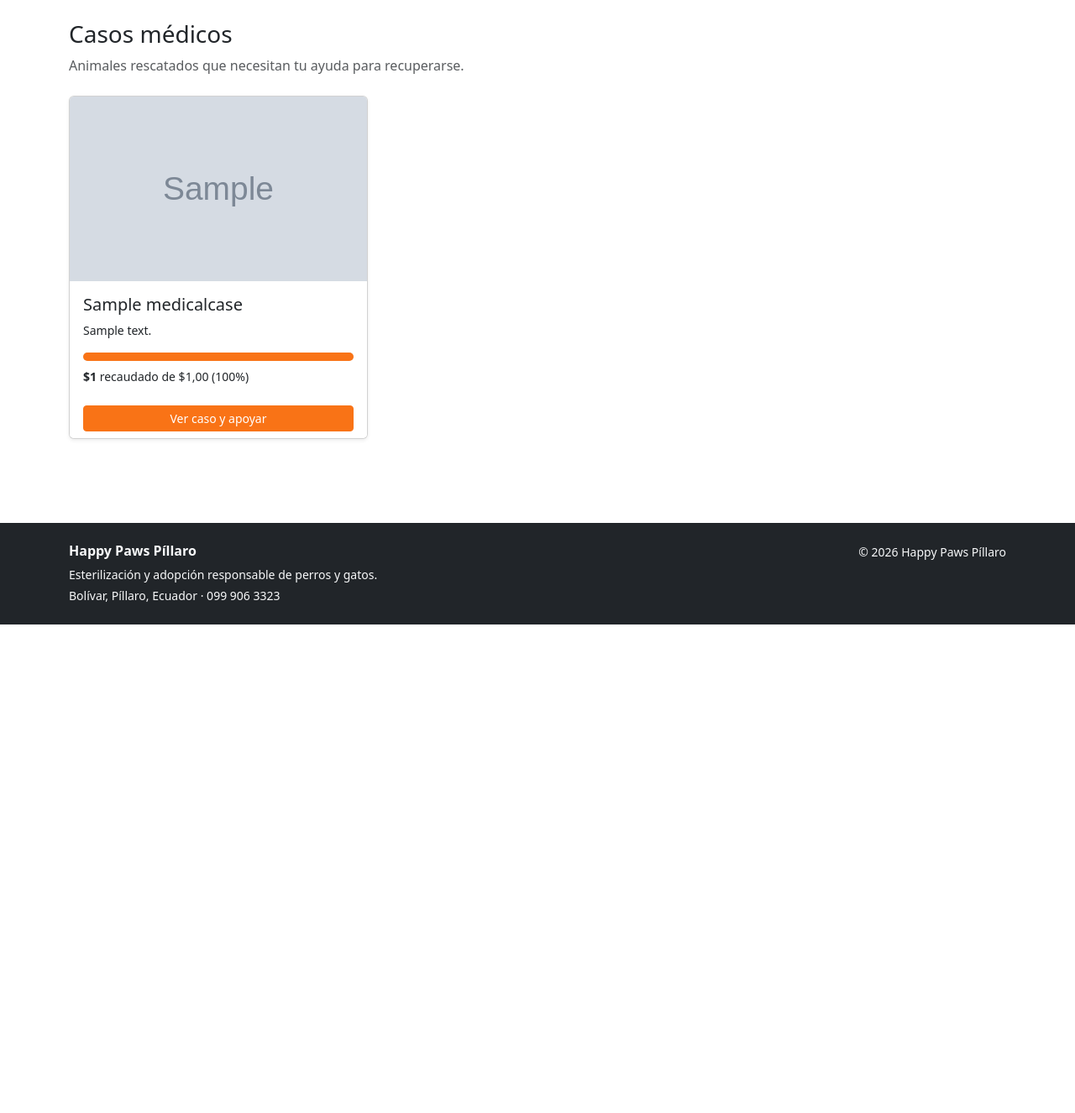
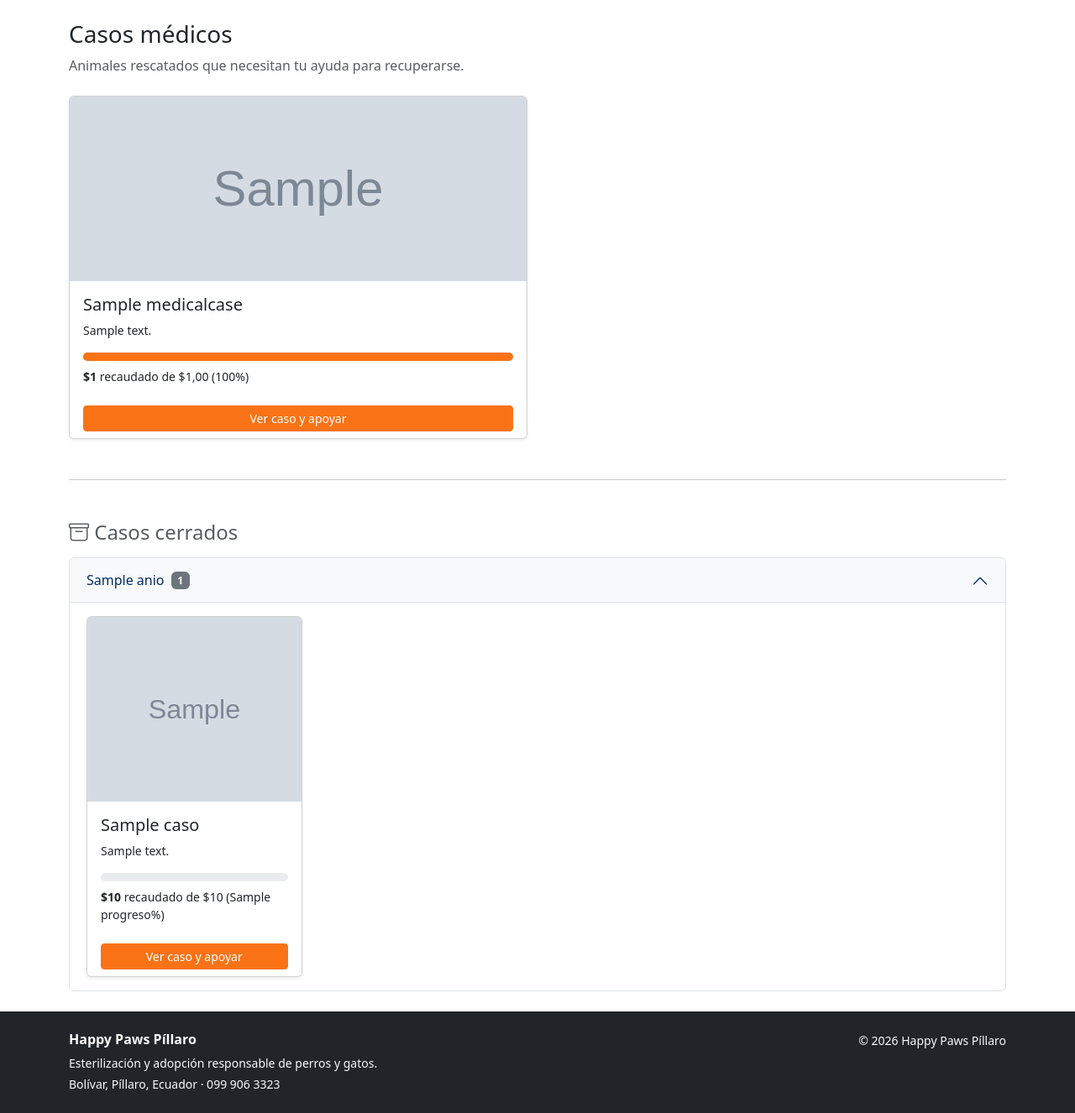
Before and after one commit to happypawspillaro/happypaws, a Django app: template web/code/templates/medical_cases/list.html in a window 1280 px wide. Shown: the part 56-1382 px from the top of the page at 84% size. Before the commit the page ends 800 px from the top, so only its background shows below. Run offline with Django 5.2, Linux system fonts and the light colour scheme; tables that the repository leaves empty hold one stand-in row (values such as "Sample post"); the template is opened without the code that fills it: values that come from a table or form of the project are taken from there, most other values are stand-ins (such as "Sample title", 1, 10 or a date in 2020); grey boxes marked "Sample" are stand-in pictures.

Commit message:
mejora: casos cerrados agrupados por año en acordeón colapsable
Atiende la revisión de José en #26.

- case_list ahora devuelve activos y cerrados por separado (antes era
  una sola consulta ordenada). Los cerrados se agrupan por año de
  creado (Meta.ordering ya es -creado, así que los grupos salen
  consecutivos sin necesidad de reordenar).
- La tarjeta de caso se extrae a
  templates/medical_cases/partials/medical_card.html, reutilizada
  tanto para activos como para cerrados.
- Los activos se muestran grandes (col-md-6, dos por fila) y los
  cerrados en un acordeón por año, con tarjetas más chicas
  (col-6 col-md-4 col-lg-3) — el año más reciente abierto por
  defecto.

```diff
--- a/web/code/templates/medical_cases/list.html
+++ b/web/code/templates/medical_cases/list.html
@@ -1,46 +1,46 @@
 {% extends "base.html" %}
-{% load humanize %}
 {% block title %}Casos médicos · Happy Paws Píllaro{% endblock %}
 {% block content %}
 <h1 class="h3">Casos médicos</h1>
 <p class="text-muted mb-4">Animales rescatados que necesitan tu ayuda para recuperarse.</p>
 
 <div class="row g-4">
-  {% for caso in casos %}
-    <div class="col-md-6 col-lg-4">
-      <div class="card h-100 shadow-sm case-card{% if caso.estado == 'cerrado' %} case-card--cerrado{% endif %}">
-        <a href="{{ caso.get_absolute_url }}" class="position-relative d-block">
-          {% if caso.estado == 'cerrado' %}
-            <span class="badge bg-secondary position-absolute top-0 start-0 m-2">Cerrado</span>
-          {% endif %}
-          {% if caso.foto %}
-            <img src="{{ caso.foto.url }}" class="card-img-top" alt="{{ caso.titulo }}">
-          {% else %}
-            <div class="card-img-placeholder"><i class="bi bi-bandaid"></i></div>
-          {% endif %}
-        </a>
-        <div class="card-body">
-          <h2 class="h5">{{ caso.titulo }}</h2>
-          <p class="card-text small">{{ caso.descripcion|truncatewords:20 }}</p>
-          <div class="progress mb-2" style="height: 10px;">
-            <div class="progress-bar bg-primary" style="width: {{ caso.progreso }}%;"></div>
+  {% for caso in activos %}
+    <div class="col-md-6">
+      {% include "medical_cases/partials/medical_card.html" %}
+    </div>
+  {% empty %}
+    <div class="col"><div class="alert alert-info">No hay casos médicos activos por ahora.</div></div>
+  {% endfor %}
+</div>
+
+{% if cerrados_por_anio %}
+  <hr class="my-5">
+  <h2 class="h4 mb-3 text-muted"><i class="bi bi-archive"></i> Casos cerrados</h2>
+
+  <div class="accordion" id="acordeonCerrados">
+    {% for anio, casos in cerrados_por_anio %}
+      <div class="accordion-item">
+        <h3 class="accordion-header">
+          <button class="accordion-button bg-light {% if not forloop.first %}collapsed{% endif %}" type="button"
+                  data-bs-toggle="collapse" data-bs-target="#colapsoCerrados{{ anio }}"
+                  aria-expanded="{% if forloop.first %}true{% else %}false{% endif %}">
+            {{ anio }} <span class="badge bg-secondary ms-2">{{ casos|length }}</span>
+          </button>
+        </h3>
+        <div id="colapsoCerrados{{ anio }}" class="accordion-collapse collapse {% if forloop.first %}show{% endif %}">
+          <div class="accordion-body">
+            <div class="row g-3">
+              {% for caso in casos %}
+                <div class="col-6 col-md-4 col-lg-3">
+                  {% include "medical_cases/partials/medical_card.html" %}
+                </div>
+              {% endfor %}
+            </div>
           </div>
-          <p class="small mb-0">
-            <strong>${{ caso.monto_recaudado|intcomma }}</strong>
-            recaudado de ${{ caso.meta_monto|intcomma }} ({{ caso.progreso }}%)
-          </p>
-        </div>
-        <div class="card-footer bg-white border-0">
-          {% if caso.estado == 'cerrado' %}
-            <a href="{{ caso.get_absolute_url }}" class="btn btn-outline-secondary btn-sm w-100">Ver caso</a>
-          {% else %}
-            <a href="{{ caso.get_absolute_url }}" class="btn btn-primary btn-sm w-100">Ver caso y apoyar</a>
-          {% endif %}
         </div>
       </div>
-    </div>
-  {% empty %}
-    <div class="col"><div class="alert alert-info">No hay casos médicos publicados por ahora.</div></div>
-  {% endfor %}
-</div>
+    {% endfor %}
+  </div>
+{% endif %}
 {% endblock %}
--- /dev/null
+++ b/web/code/templates/medical_cases/partials/medical_card.html
@@ -0,0 +1,32 @@
+{% load humanize %}
+{# Tarjeta de un caso médico, para activos y cerrados. Requiere {{ caso }} en el contexto. #}
+<div class="card h-100 shadow-sm case-card{% if caso.estado == 'cerrado' %} case-card--cerrado{% endif %}">
+  <a href="{{ caso.get_absolute_url }}" class="position-relative d-block">
+    {% if caso.estado == 'cerrado' %}
+      <span class="badge bg-secondary position-absolute top-0 start-0 m-2">Cerrado</span>
+    {% endif %}
+    {% if caso.foto %}
+      <img src="{{ caso.foto.url }}" class="card-img-top" alt="{{ caso.titulo }}">
+    {% else %}
+      <div class="card-img-placeholder"><i class="bi bi-bandaid"></i></div>
+    {% endif %}
+  </a>
+  <div class="card-body">
+    <h2 class="h5">{{ caso.titulo }}</h2>
+    <p class="card-text small">{{ caso.descripcion|truncatewords:20 }}</p>
+    <div class="progress mb-2" style="height: 10px;">
+      <div class="progress-bar bg-primary" style="width: {{ caso.progreso }}%;"></div>
+    </div>
+    <p class="small mb-0">
+      <strong>${{ caso.monto_recaudado|intcomma }}</strong>
+      recaudado de ${{ caso.meta_monto|intcomma }} ({{ caso.progreso }}%)
+    </p>
+  </div>
+  <div class="card-footer bg-white border-0">
+    {% if caso.estado == 'cerrado' %}
+      <a href="{{ caso.get_absolute_url }}" class="btn btn-outline-secondary btn-sm w-100">Ver caso</a>
+    {% else %}
+      <a href="{{ caso.get_absolute_url }}" class="btn btn-primary btn-sm w-100">Ver caso y apoyar</a>
+    {% endif %}
+  </div>
+</div>
```
Also changed, not shown: web/code/medical_cases/views.py (+13 -5 lines).
